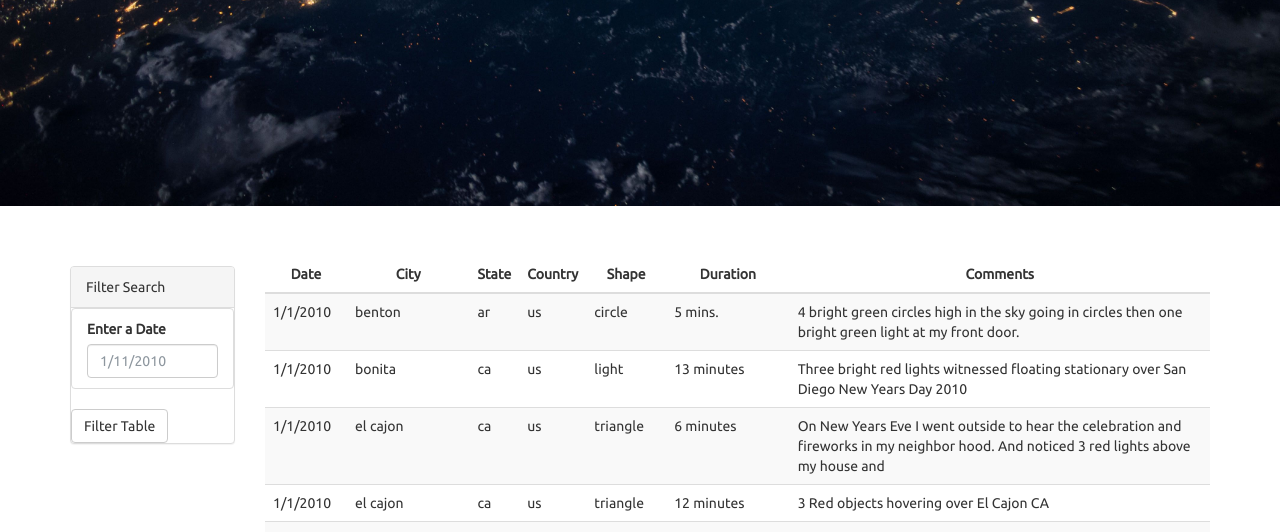
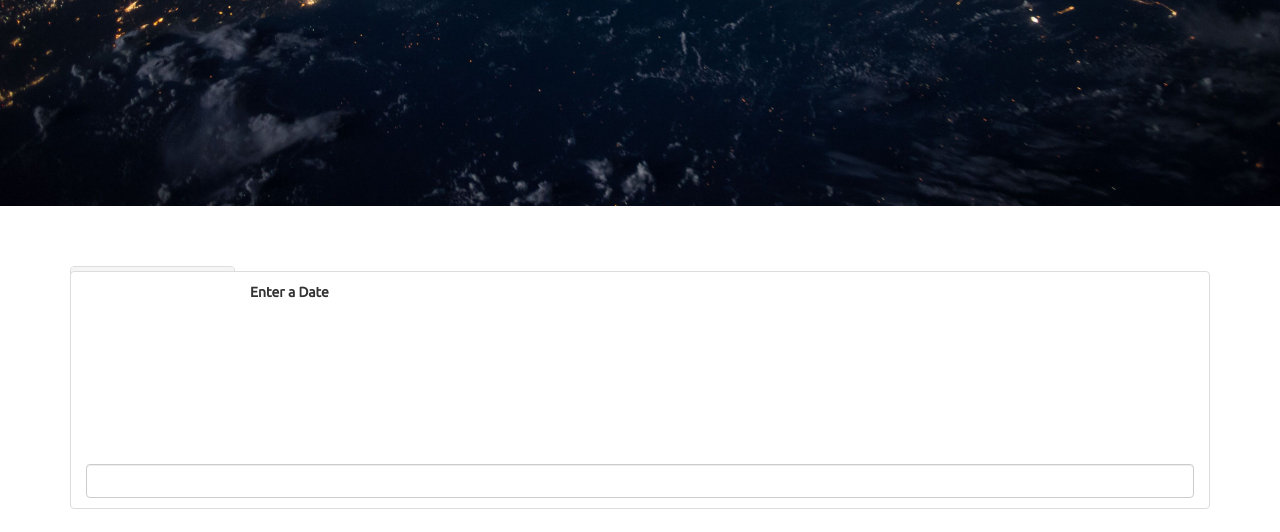
Before and after one commit to szig97/javascript-challenge, a plain HTML site: page index.html in a window 1280 px wide. Shown: the part 406-938 px from the top of the page. Drawn offline with nearby package versions, Linux system fonts and the light colour scheme.

Commit message:
adding date search in html

```diff
--- a/index.html
+++ b/index.html
@@ -26,6 +26,7 @@
       <p>The Truth is Out There</p>
     </div>
     <div class="container">
+      <!-- Part 1: Automatic Table and Date Search -->
       <div class="row margin-top-50">
         <div class="col-md-2">
           <aside class="filters">
@@ -47,6 +48,20 @@
             </div>
           </aside>
         </div>
+        <!-- Part 2: Multiple Search Categories -->
+        <div class="panel-body">
+          <form>
+            <div class="form-group">
+              <u1 class="list-group" id="filters">
+                <li class="filter list-group-item">
+                  <label for="date">Enter a Date</label>
+                  <input class="form-control" id="datetime" type="text" placeholder="">
+                </li>
+              </u1>
+            </div>
+          </form>
+        </div>
+        <!-- Table Code -->
         <div class="col-md-10">
           <div id="table-area" class="">
             <table id="ufo-table" class="table table-striped">
```
